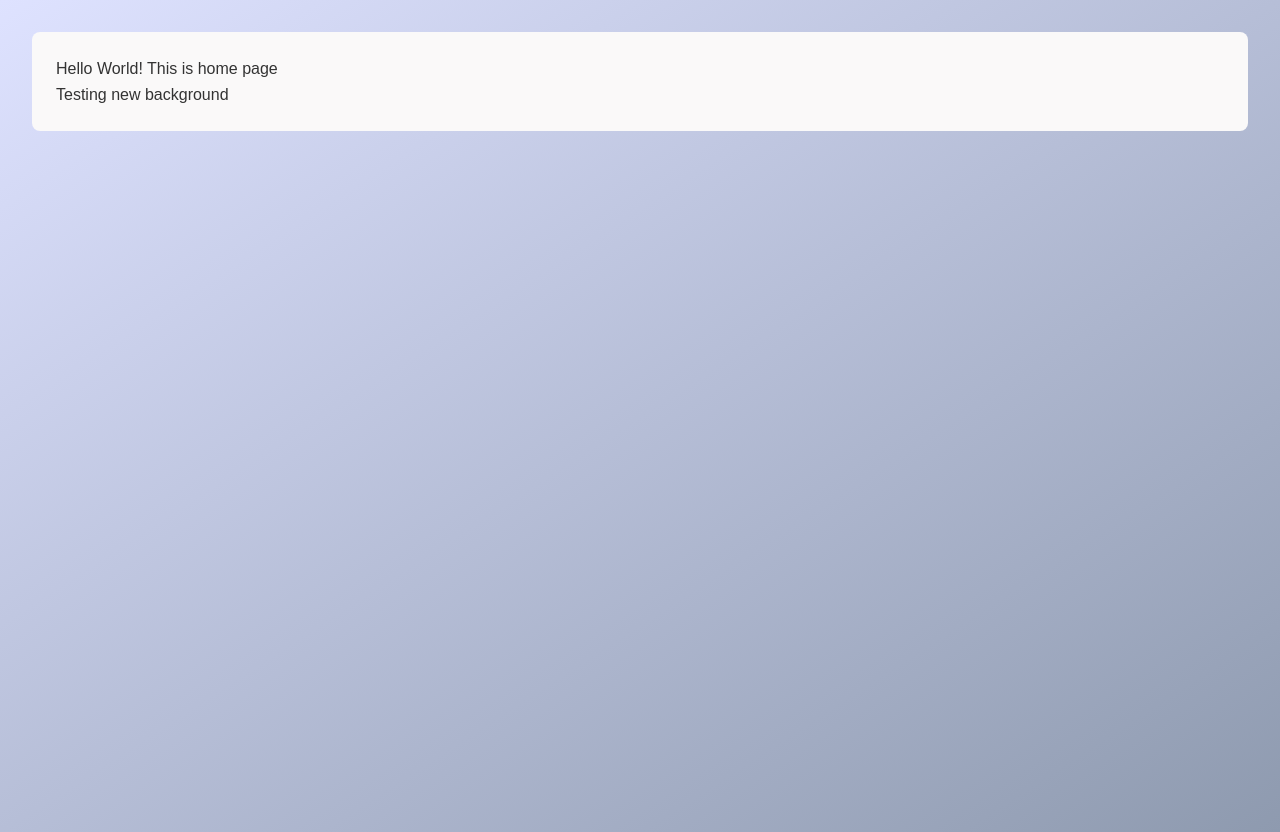
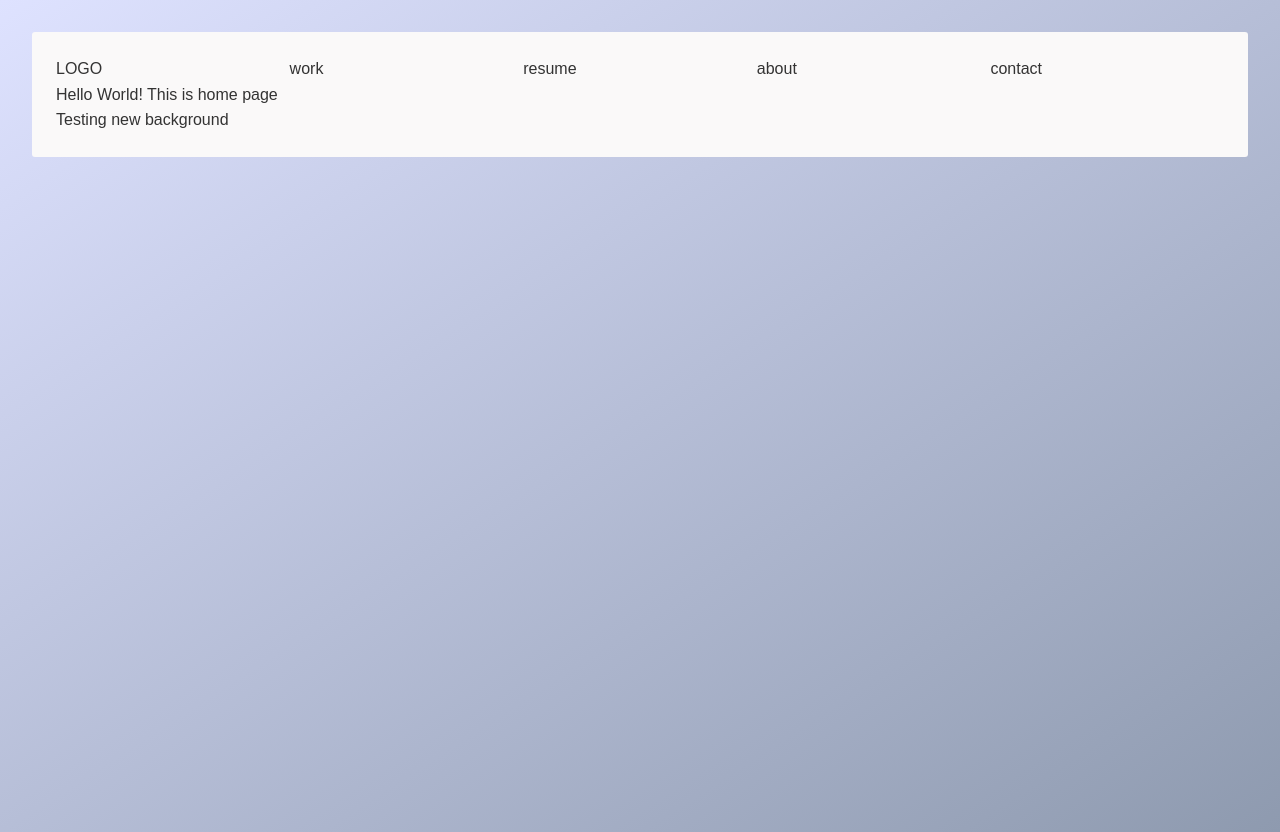
Before and after one commit to roukell/dst-food-simulator, a React (Create React App) app in the folder client/: page / in a window 1280 px wide. Built offline with nearby package versions, Linux system fonts and the light colour scheme.

Commit message:
updated simple navigation:

```diff
--- /dev/null
+++ b/client/src/components/Navigation/index.js
@@ -0,0 +1,13 @@
+import React from 'react';
+
+const Navigation = () => (
+  <div className="Navigation">
+    <p>LOGO</p>
+    <p>work</p>
+    <p>resume</p>
+    <p>about</p>
+    <p>contact</p>
+  </div>
+);
+
+export default Navigation;
--- a/client/src/pages/Home/index.js
+++ b/client/src/pages/Home/index.js
@@ -1,7 +1,9 @@
 import React from 'react';
+import Navigation from '../../components/Navigation'
 
 const Home = () => (
   <div className="Home">
+    <Navigation />
     Hello World! This is home page
   </div>
 );
--- a/client/src/sass/_home.scss
+++ b/client/src/sass/_home.scss
@@ -4,5 +4,5 @@
 
   margin: 2rem;
   padding: 1.5rem;
-  border-radius: 8px;
+  border-radius: 3px;
 }
--- /dev/null
+++ b/client/src/sass/_navigation.scss
@@ -0,0 +1,4 @@
+.Navigation {
+  display: grid;
+  grid-template-columns: repeat(5, 1fr);
+}
--- a/client/src/sass/main.scss
+++ b/client/src/sass/main.scss
@@ -1,2 +1,3 @@
 @import "base.scss";
 @import "home.scss";
+@import "navigation.scss";
```
